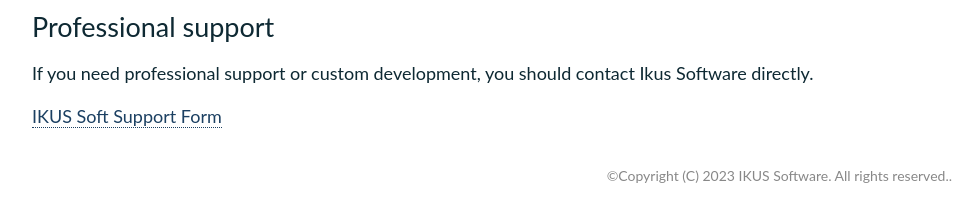
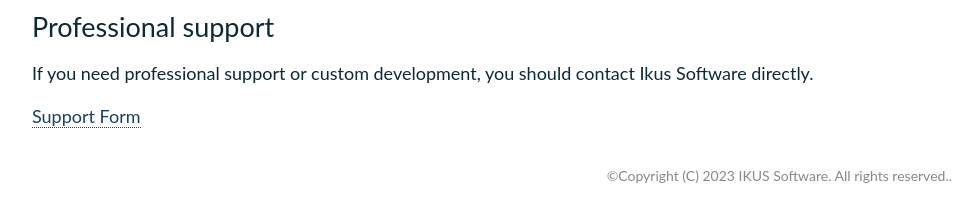
Before and after one commit to ikus060/minarca, a Sphinx documentation site: the page built from doc/introduction.md, in a window 1280 px wide and 900 px high, scrolled down 1628 px. Shown: the part 686-897 px from the top of the window, without its empty margins (273-1249 px from the left). Built offline with Sphinx 7.4.7, drawn with Linux system fonts in a browser that asks for light colours.

Commit message:
Fix brokken link to https://www.ikus-soft.com

```diff
--- a/doc/introduction.md
+++ b/doc/introduction.md
@@ -59,4 +59,4 @@
 
 If you need professional support or custom development, you should contact Ikus Software directly.
 
-[IKUS Soft Support Form](https://www.ikus-soft.com/en/support/#form)
+[Support Form](https://minarca.org/contactus)
```
